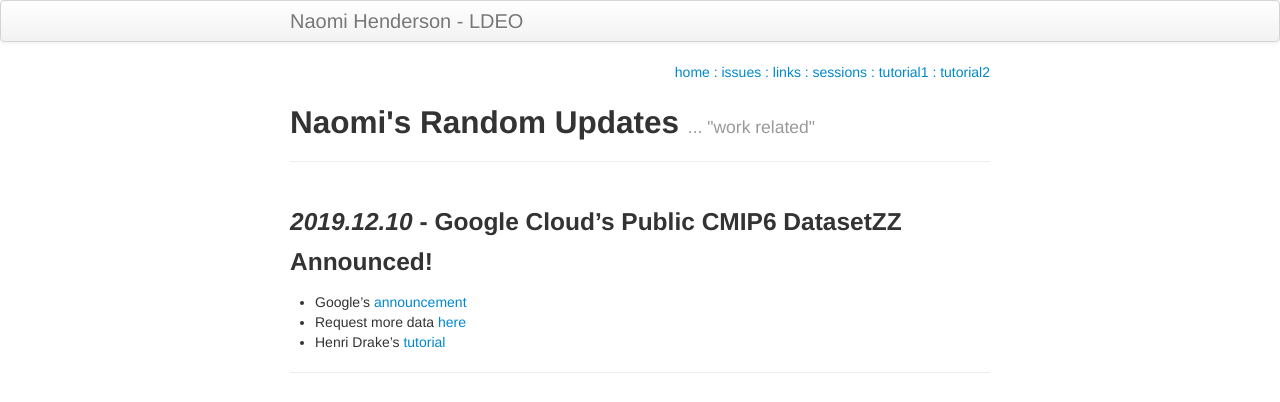
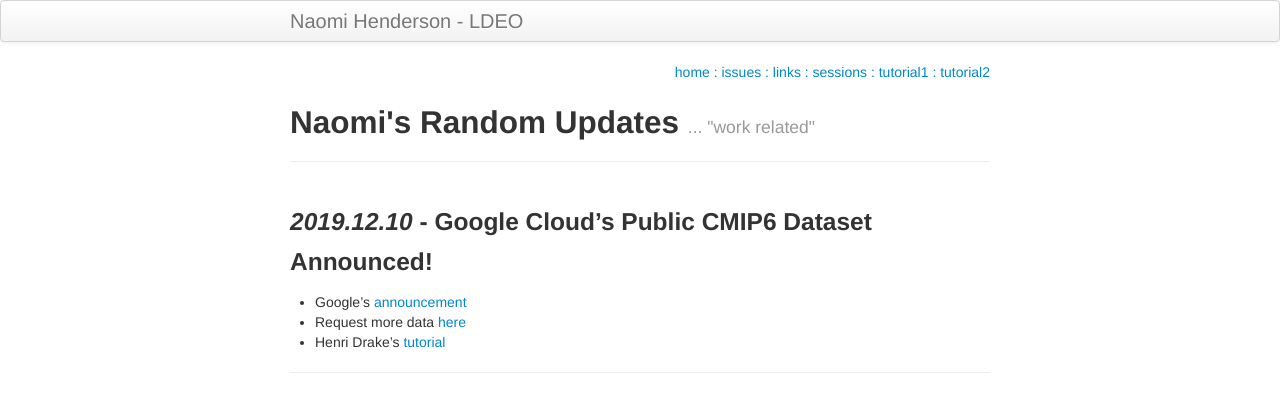
Before and after one commit to naomi-henderson/naomi-henderson.github.io, a Jekyll site: the page built from index.md, in a window 1280 px wide. Shown: the top 402 px of the page. Built offline with Jekyll 4.4.1, drawn with Linux system fonts in a browser that asks for light colours.

Commit message:
fixed typo

```diff
--- a/index.md
+++ b/index.md
@@ -5,7 +5,7 @@ tagline: ... "work related"
 description: a way to share my current projects
 ---
 
-### *2019.12.10* - Google Cloud's Public CMIP6 DatasetZZ Announced!
+### *2019.12.10* - Google Cloud's Public CMIP6 Dataset Announced!
 - Google's [announcement](https://cloud.google.com/blog/products/data-analytics/new-climate-model-data-now-google-public-datasets)
 - Request more data [here](https://docs.google.com/forms/d/e/1FAIpQLScFjA5IddqBs2Rc0xGbzn32NPq12TKr-b-8KGtXWyNDK5sJCg/viewform)
 - Henri Drake's [tutorial](https://github.com/hdrake/cmip6-temperature-demo/)
```
